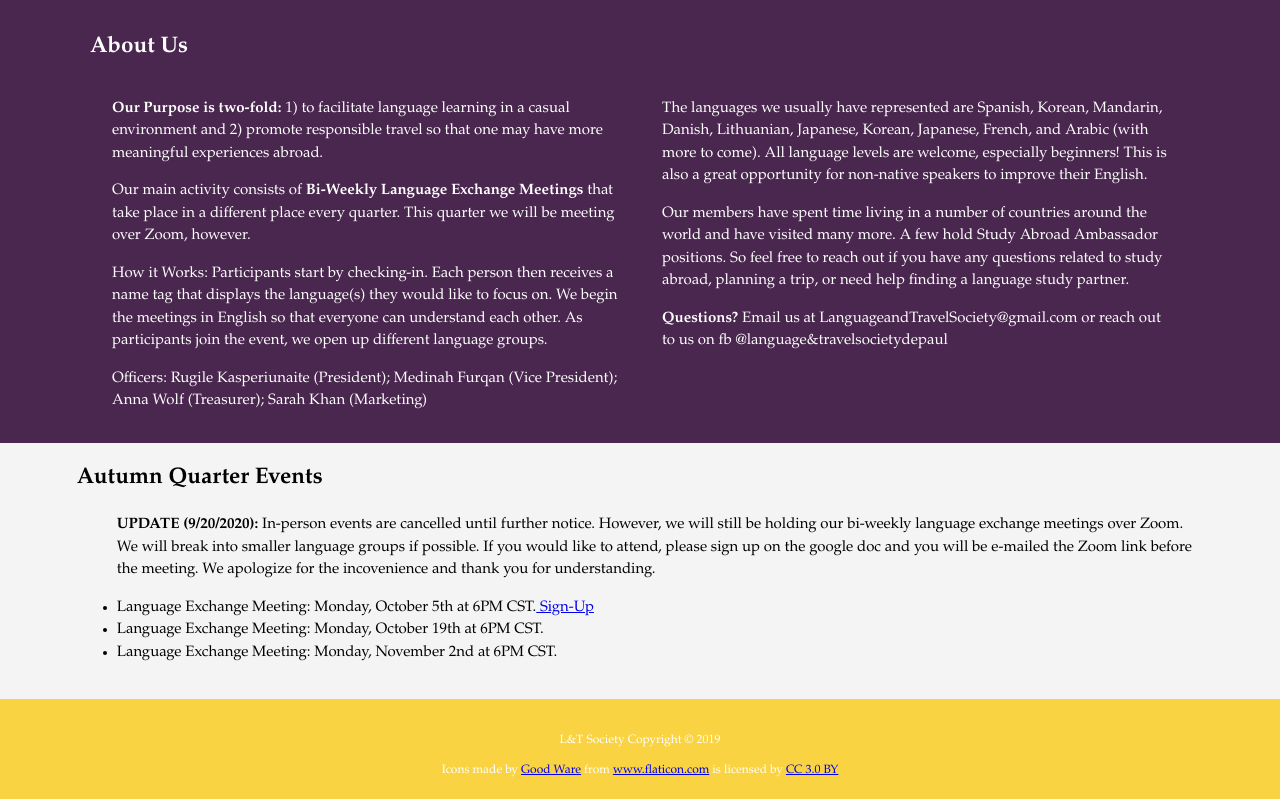
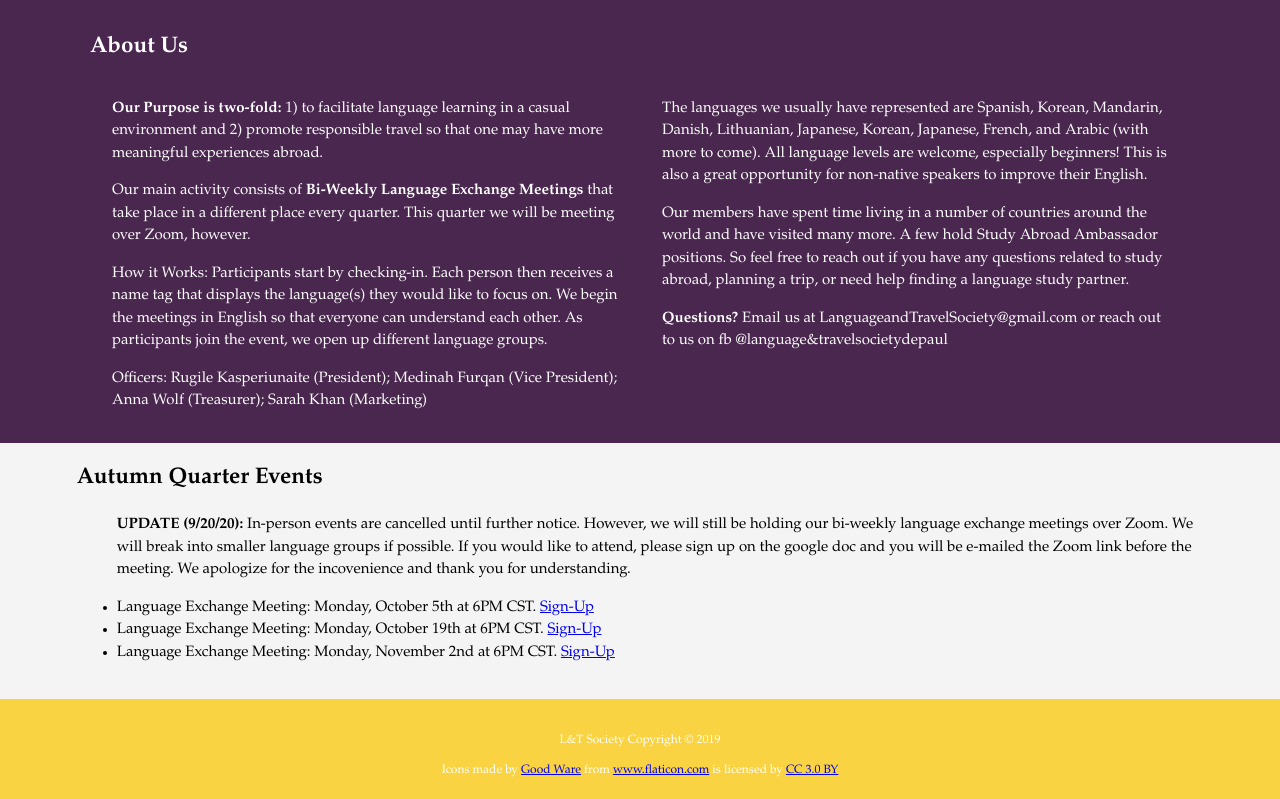
Before and after one commit to LTSDePaul/LTSDePaul.github.io, a plain HTML site: page index.html in a window 1280 px wide. Shown: the part 930-1729 px from the top of the page. Drawn offline with Linux system fonts and the light colour scheme; a web font is replaced by a local one.

Commit message:
Update index.html

```diff
--- a/index.html
+++ b/index.html
@@ -115,10 +115,10 @@
 		<div class="container">
 		<h1>Autumn Quarter Events</h1>
 		<ul>
-			<p><b> UPDATE (9/20/2020):</b> In-person events are cancelled until further notice. However, we will still be holding our bi-weekly language exchange meetings over Zoom. We will break into smaller language groups if possible. If you would like to attend, please sign up on the google doc and you will be e-mailed the Zoom link before the meeting. We apologize for the incovenience and thank you for understanding.</p>
-			<li>Language Exchange Meeting: Monday, October 5th at 6PM CST.<a href="https://docs.google.com/document/d/1dc76dU2oi7mJvaNLeLHO0Vf6vseOXWgt6IZtpr0BzhY/edit?usp=sharing"> Sign-Up </a></li>
-			<li>Language Exchange Meeting: Monday, October 19th at 6PM CST.</li>
-			<li>Language Exchange Meeting: Monday, November 2nd at 6PM CST.</li>
+			<p><b> UPDATE (9/20/20):</b> In-person events are cancelled until further notice. However, we will still be holding our bi-weekly language exchange meetings over Zoom. We will break into smaller language groups if possible. If you would like to attend, please sign up on the google doc and you will be e-mailed the Zoom link before the meeting. We apologize for the incovenience and thank you for understanding.</p>
+			<li>Language Exchange Meeting: Monday, October 5th at 6PM CST.	<a href="https://docs.google.com/document/d/1dc76dU2oi7mJvaNLeLHO0Vf6vseOXWgt6IZtpr0BzhY/edit?usp=sharing">Sign-Up</a></li>
+			<li>Language Exchange Meeting: Monday, October 19th at 6PM CST.	<a href="https://docs.google.com/document/d/1jiAEgwAmQntnbt6BzdYIydEgfI8rhyC7TpXS5TbM6d4/edit?usp=sharing">Sign-Up</a></li>
+			<li>Language Exchange Meeting: Monday, November 2nd at 6PM CST.	<a href="https://docs.google.com/document/d/1t4Z69Bb2NXMgov13x-GCR3K1m6YH9NaQGz0RfZeKRjU/edit?usp=sharing">Sign-Up</a></li>
 
 		</ul>
 		</div>
```
